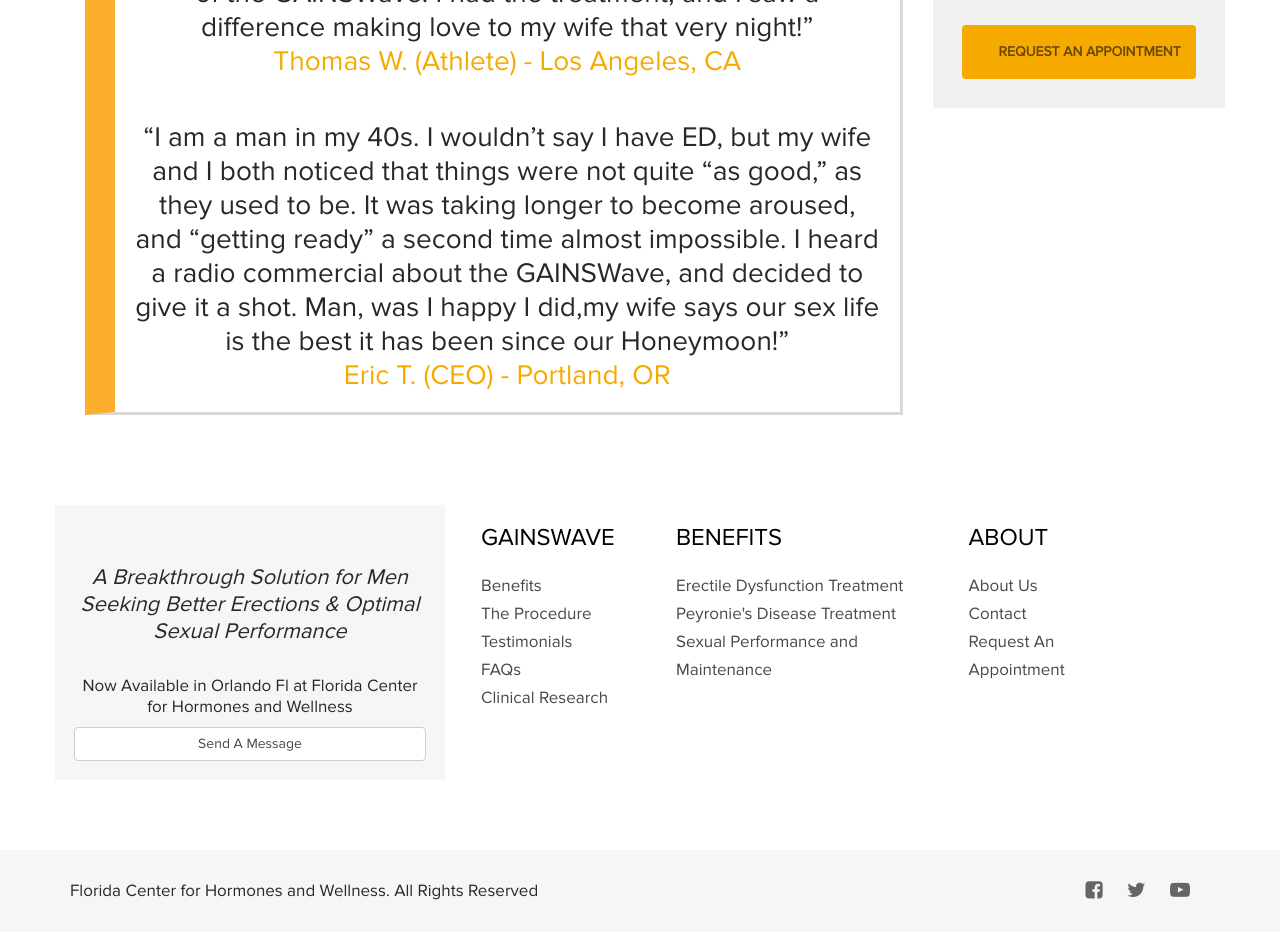
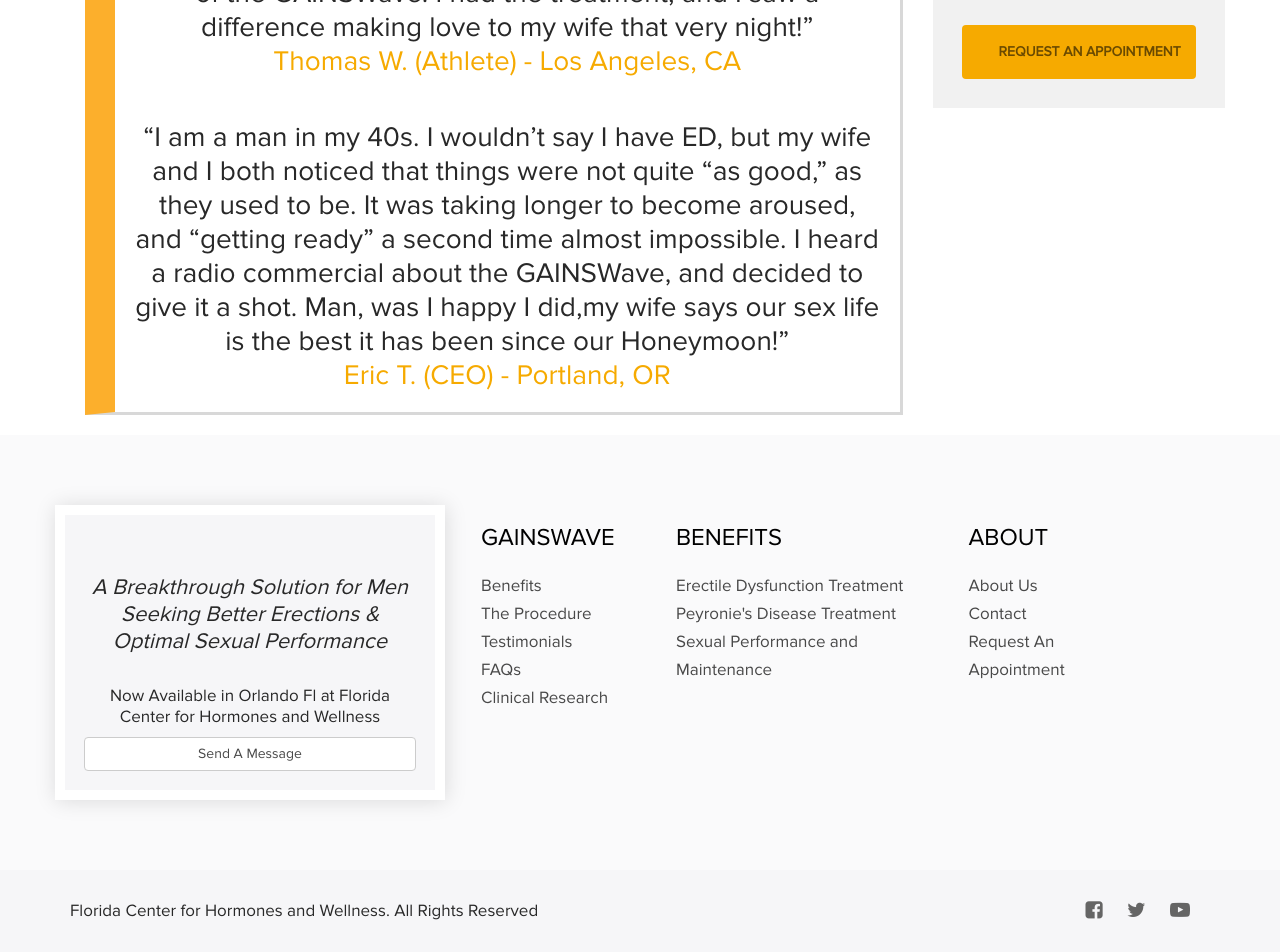
Before and after one commit to aaghealth/gainswavecolumbus.com, a Jekyll site: the page built from testimonials.html, in a window 1280 px wide. Shown: the part 784-1736 px from the top of the page. Built offline with Jekyll 4.4.1, drawn with Linux system fonts in a browser that asks for light colours; nearby versions of some CDN libraries.

Commit message:
Update style.css

```diff
--- a/assets/css/style.css
+++ b/assets/css/style.css
@@ -642,6 +642,7 @@
 .footer-box
 {
 	padding:70px 0px;
+	background: rgba(246, 246, 248, 0.59);
 
 }
 .footer-box h3
@@ -967,6 +968,8 @@
     padding: 39px 19px 19px 19px;
     text-align: center;
     margin-right: 21px;
+    border: 10px solid white;
+    box-shadow: 1px 1px 20px rgba(0, 0, 0, 0.13);
 }
 .col-xs-12.col-sm-3.col-lg-3.sidebar-right {
     padding: 29px;
```
